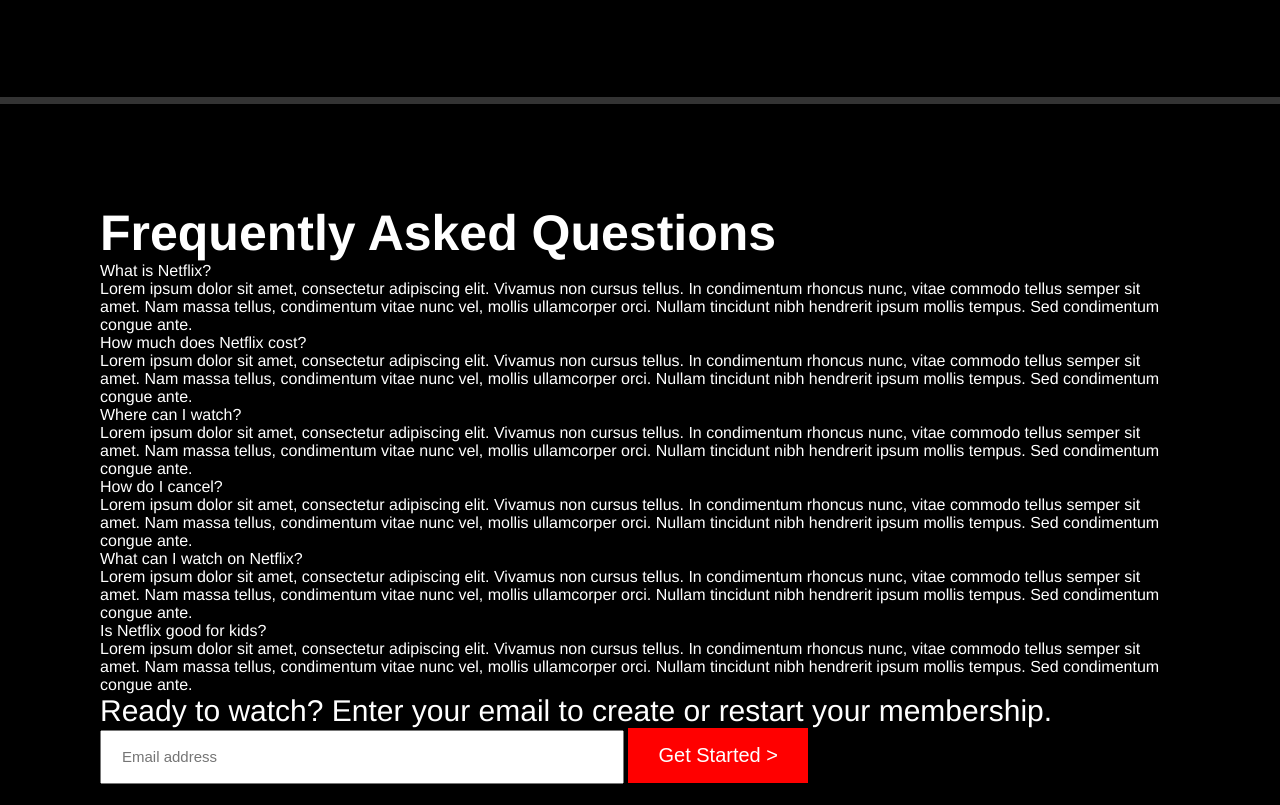
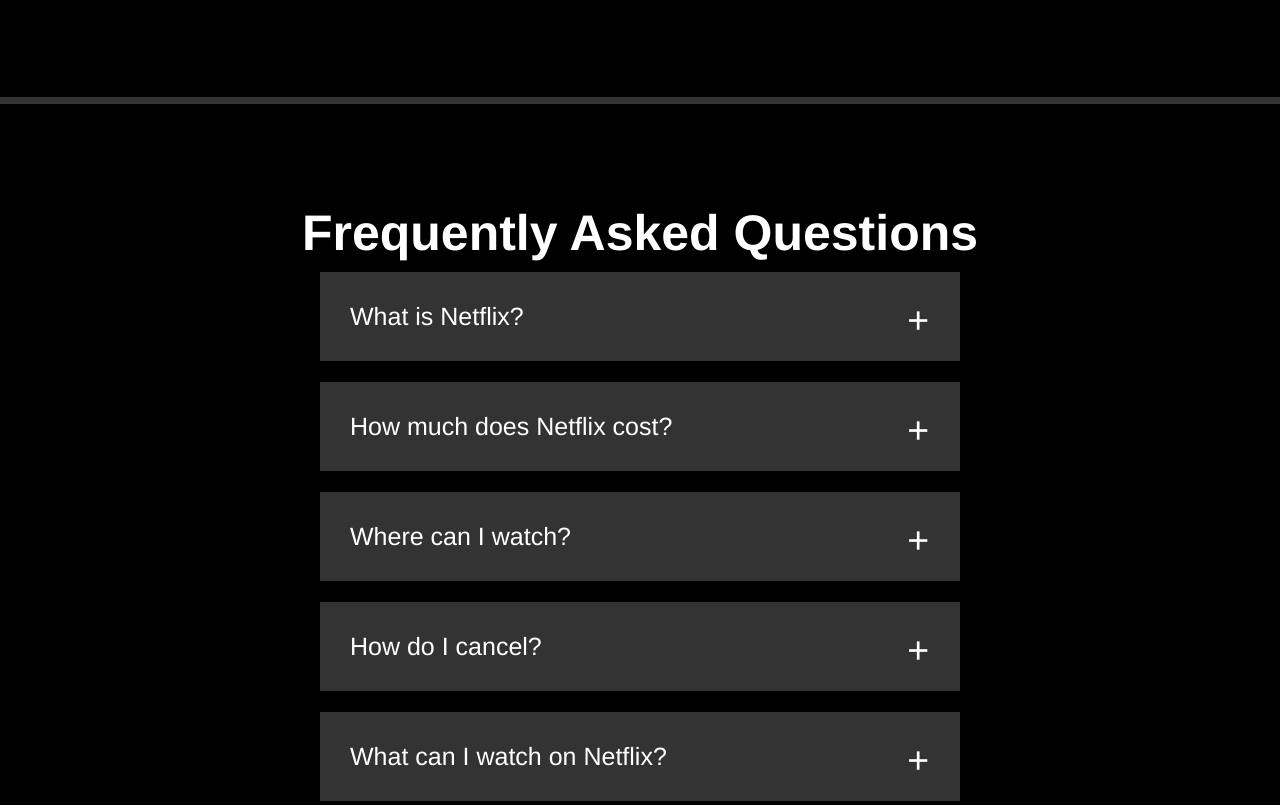
Before and after one commit to emmanuelbed/Netflix2022, a plain HTML site: page index.html in a window 1280 px wide. Shown: the part 3082-3887 px from the top of the page. Drawn offline with Linux system fonts and the light colour scheme.

Commit message:
Adding Styles to Accordian Items

```diff
--- a/css/style.css
+++ b/css/style.css
@@ -129,5 +129,60 @@
     justify-content: center;
     background-color: #000;
     color: #fff;
-    padding: 100px;
+    padding-top: 100px;
+    padding-left: 300px;
+    padding-right: 300px;
+    padding-bottom: 100px;
 }
+
+
+.faq-section h1{
+    text-align: center;
+}
+
+.faq-section .content-box{
+    position: relative;
+    margin: 10px 20px;
+}
+
+.faq-section .content-box .label{
+    position: relative;
+    padding: 30px;
+    background: rgb(51, 51, 51);
+    cursor: pointer;
+    font-size: 25px;
+}
+
+.faq-section .content-box .label{
+    border-bottom: 1px solid #000;
+}
+
+.faq-section .content-box .label::before{
+    content: '+';
+    position: absolute;
+    top: 30%;
+    right: 20px;
+    transform: translate(-50%);
+    font-size: 1.5em;
+}
+
+.faq-section .content-box.active .label::before{
+    content: 'x';
+
+}
+
+.faq-section .content-box .content{
+    position: relative;
+    background: rgb(51, 51, 51);
+    height: 0;
+    overflow: hidden;
+    transition: 0.2s;
+    overflow-y: auto;
+    font-size: 25px;
+    line-height: 40px;
+}
+
+.faq-section .content-box.active .content{
+    height: 100%;
+    padding: 15px;
+}
--- a/index.html
+++ b/index.html
@@ -209,5 +209,15 @@
             </div>
         </div>
     </div>
+    <script>
+        const accordian = document.getElementsByClassName
+        ('content-box');
+
+        for (i = 0; i < accordian.length; i++){
+            accordian[i].addEventListener('click', function(){
+                this.classList.toggle('active')
+            })
+        }
+    </script>
 </body>
 </html>
```
Lines whose indentation alone changed are shown as unchanged.
